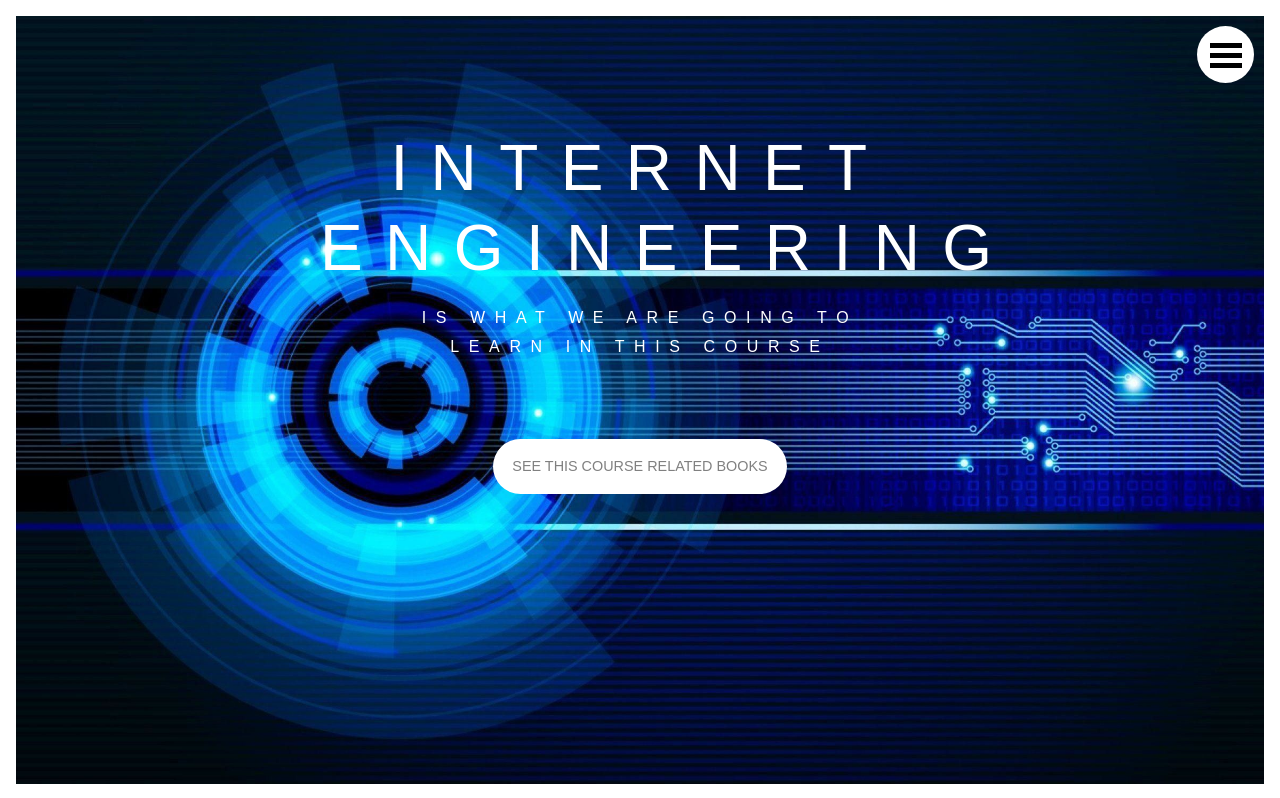
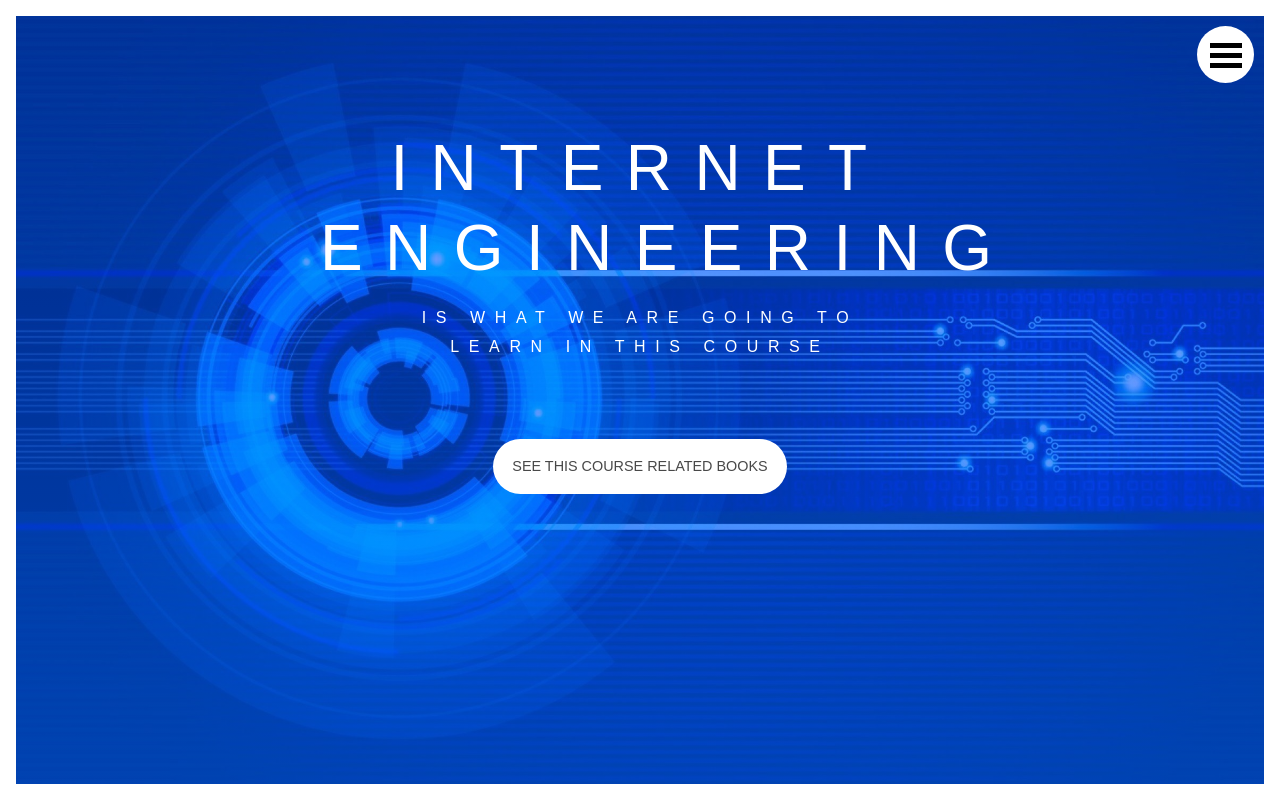
Before and after one commit to MHasannejadi/Internet-Engineering-Front-Project, a plain HTML site: page index.html in a window 1280 px wide. Shown: the top 798 px of the page. Drawn offline with Linux system fonts and the light colour scheme.

Commit message:
Add animation to header

```diff
--- a/css/style.css
+++ b/css/style.css
@@ -3,6 +3,15 @@
   --grid-bg-color: rgb(20, 130, 255);
   --grid-col-color: rgb(0, 255, 157);
   --grid-col-margin: 2.5rem;
+}
+
+@keyframes animate-header {
+  0% {
+    transform: translateX(150%);
+  }
+  100% {
+    transform: translateX(0);
+  }
 }
 
 body {
@@ -29,7 +38,8 @@ footer {
 
 header {
   height: calc(100vh - 2 * var(--main-container-margin));
-  background: url("../assets/images/Header.jpg") no-repeat;
+  background: linear-gradient(rgba(0, 76, 255, 0.547), rgba(0, 94, 255, 0.678)),
+    url("../assets/images/Header.jpg") no-repeat;
   background-size: cover;
   width: 100%;
   box-sizing: border-box;
@@ -45,6 +55,7 @@ header .container {
   position: absolute;
   top: 7rem;
   left: calc(50% - 20rem);
+  animation: animate-header 1s ease-out;
 }
 
 header .title {
@@ -65,7 +76,7 @@ header .button {
   font-size: 0.9rem;
   padding: 1.2rem;
   text-decoration: none;
-  color: gray;
+  color: rgb(72, 72, 72);
   margin-top: 5rem !important;
   transition: all 300ms ease-out;
 }
@@ -256,7 +267,7 @@ footer a {
 }
 
 footer a:hover {
-    color: rgb(0, 238, 255);
+  color: rgb(0, 238, 255);
 }
 
 footer p {
@@ -306,8 +317,8 @@ footer hr {
 }
 
 .menu li a:hover {
-    font-size: 2rem;
-    color: rgb(255, 0, 0);
+  font-size: 2rem;
+  color: rgb(255, 0, 208);
 }
 
 .collapse-label {
```
